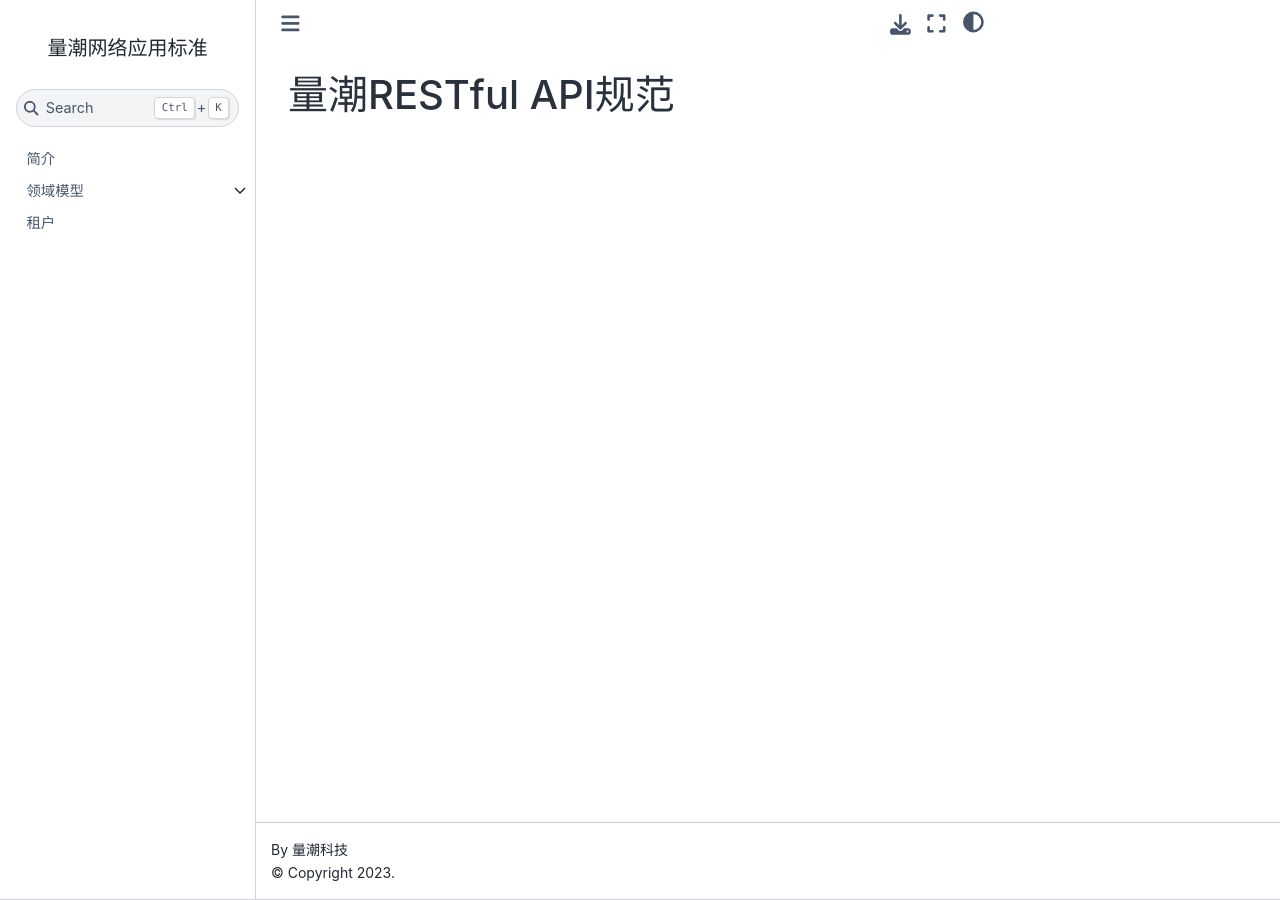
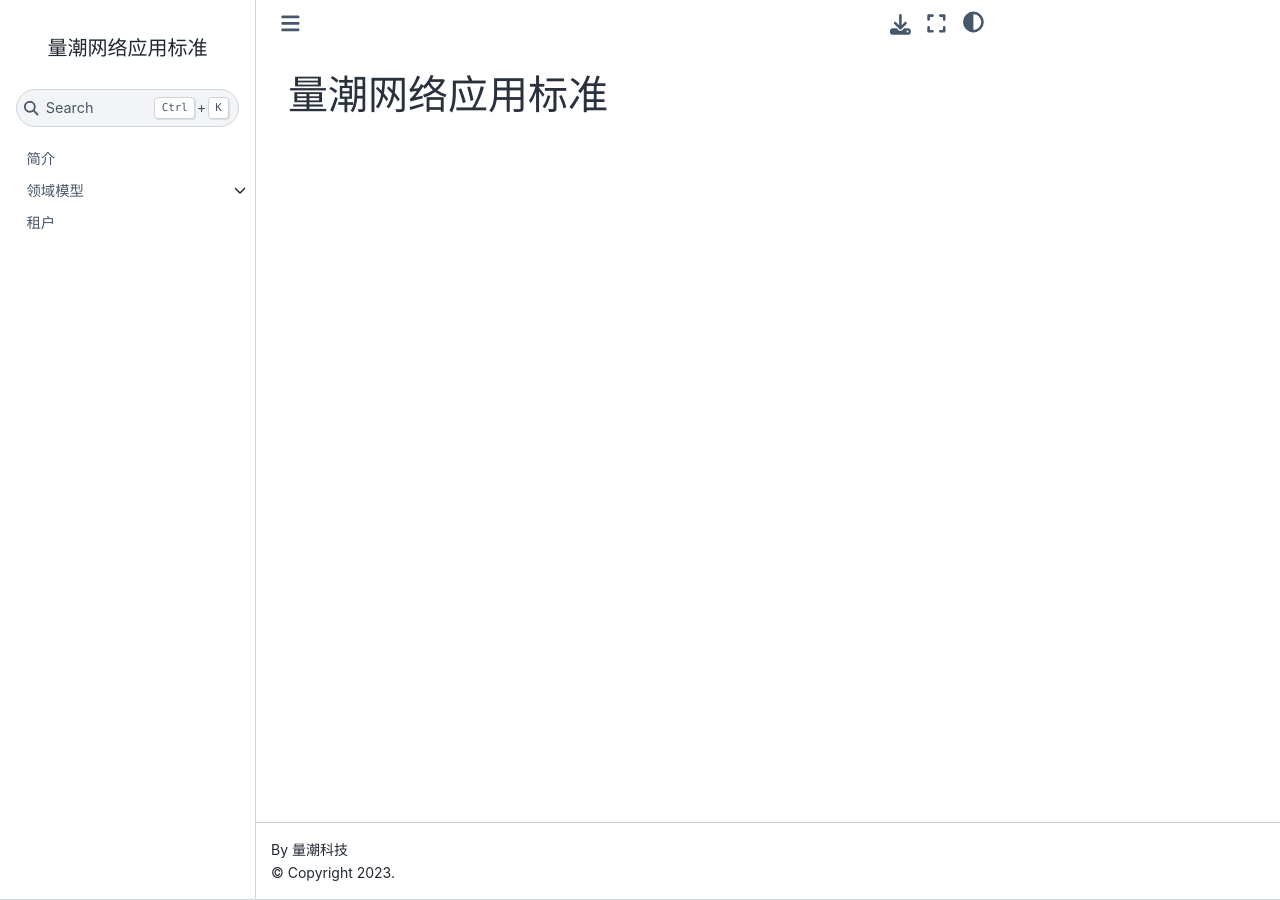
Before and after one commit to quanttide/quanttide-specification-of-network-applications, a Jupyter Book: the page built from README.md, in a window 1280 px wide. Built offline with Jupyter Book 1.0.4 settings and Sphinx 7.4.7 and the Sphinx Book theme 1.1.4, drawn with Linux system fonts in a browser that asks for light colours.

Commit message:
init: recreate project

```diff
--- a/README.md
+++ b/README.md
@@ -1 +1 @@
-# 量潮RESTful API规范
+# 量潮网络应用标准
```
Also changed, not shown: index.md (+2 -0 lines).
